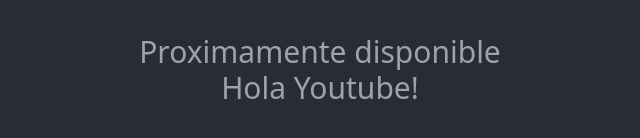
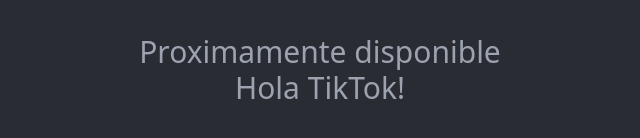
Before and after one commit to chrisconh-ok/orbit, an Astro site: page / in a window 1280 px wide. Shown: the part 536-674 px from the top of the page, 320-960 px from the left. Built offline with nearby package versions, Linux system fonts and the light colour scheme; Astro itself is replaced by a stand-in of ours.

Commit message:
Update index.astro

```diff
--- a/src/pages/index.astro
+++ b/src/pages/index.astro
@@ -17,6 +17,6 @@
 		</p>
 		<div class="mt-14 flex w-full flex-row items-center justify-center gap-4"></div>
 		<p class="font-base text-center text-3xl text-gray-400">Proximamente disponible</p>
-		<p class="font-base text-center text-3xl text-gray-400">Hola Youtube!</p>
+		<p class="font-base text-center text-3xl text-gray-400">Hola TikTok!</p>
 	</main>
 </Layout>
```
